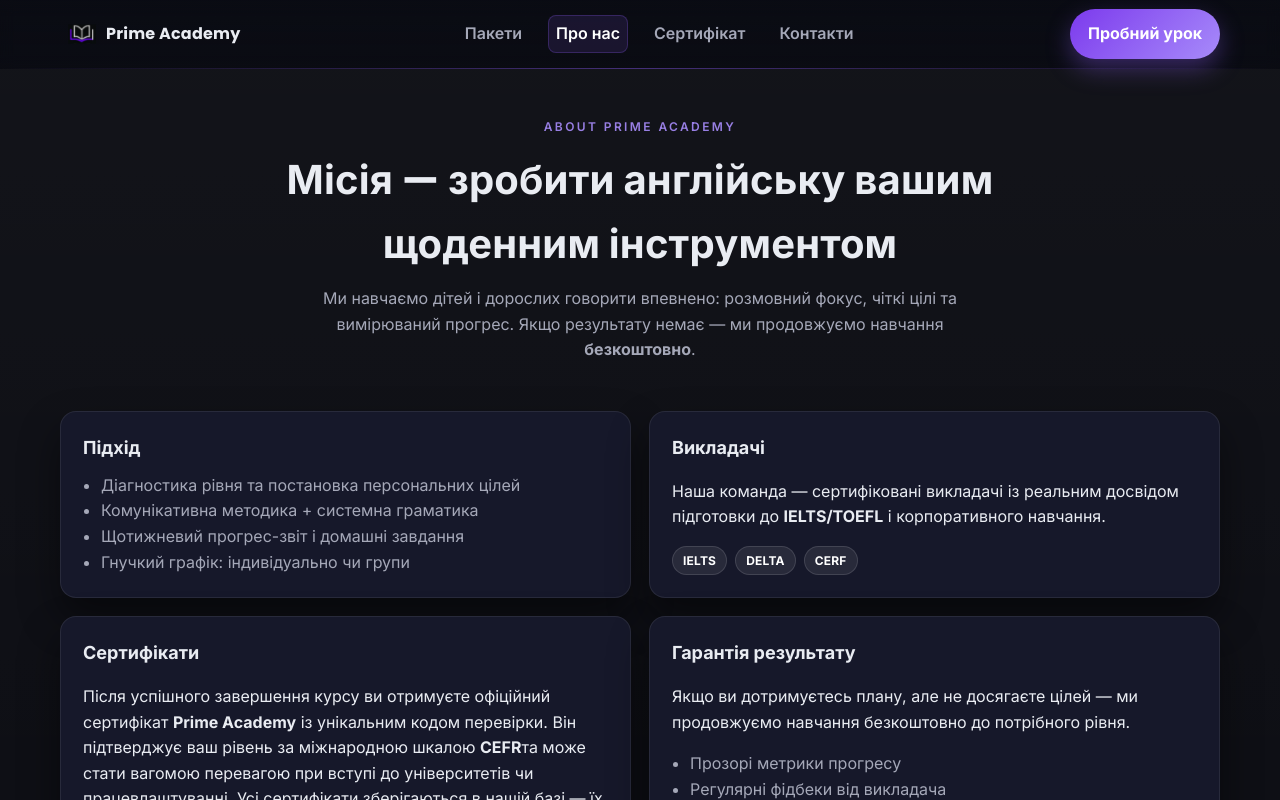
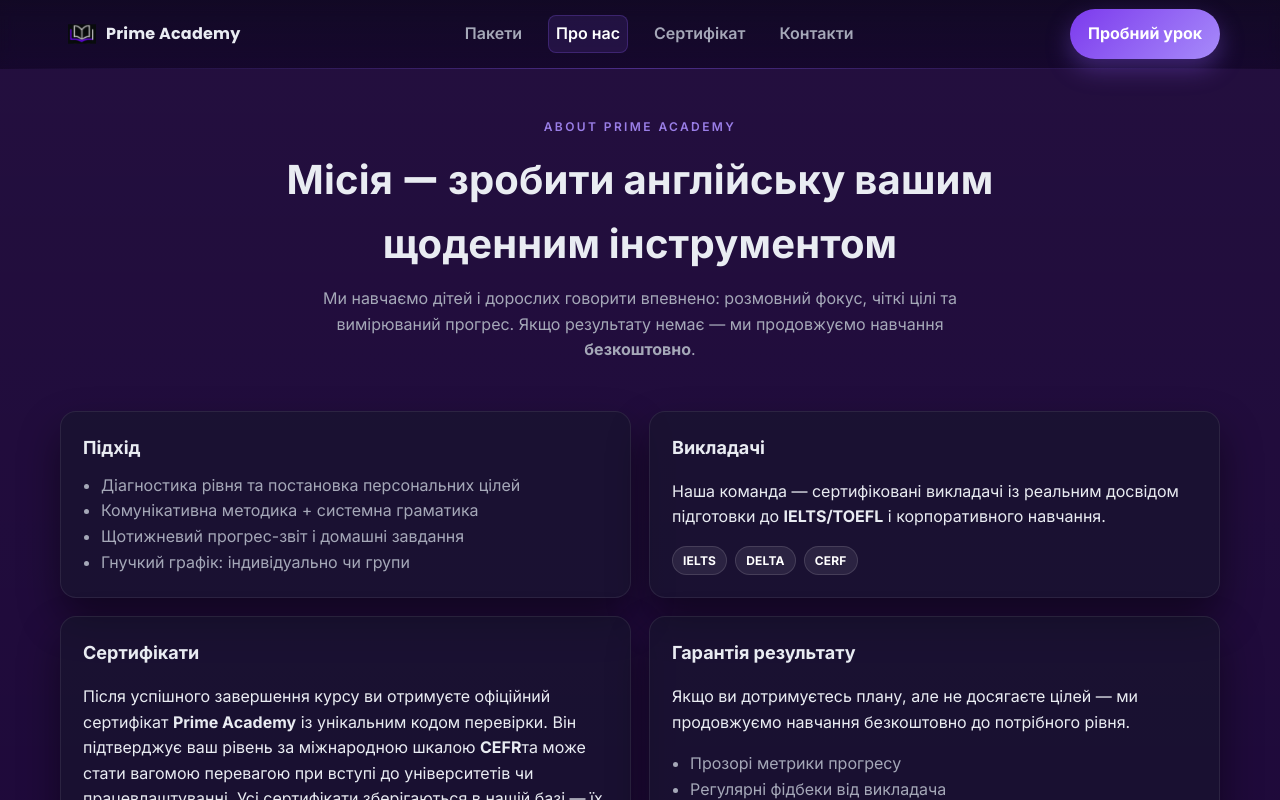
Before and after one commit to Ivan2330/english_app_info, a React (Vite) app in the folder frontend/: page /about in a window 1280 px wide. Shown: the top 800 px of the page. Built offline with nearby package versions, Linux system fonts and the light colour scheme; no server answers.

Commit message:
changing price card styles and global background

```diff
--- a/frontend/styles/price-card.css
+++ b/frontend/styles/price-card.css
@@ -21,7 +21,7 @@
     padding: 20px;
     border-radius: var(--radius);
     background: var(--card);
-    border: 1px solid rgba(255, 255, 255, .08);
+    border: 1px solid rgba(209 0 238);
     box-shadow: var(--shadow-lg);
     display: grid;
     gap: 14px;
--- a/frontend/styles/variables.css
+++ b/frontend/styles/variables.css
@@ -3,9 +3,9 @@
 
 :root {
     /* colors */
-    --bg: #0b0c12;
+    --bg: #1C0738;
     --surface: #121424;
-    --card: #16182a;
+    --card: #16182a87;
     --text: #e9ecf2;
     --muted: #a5a8b8;
     --primary-400: #a78bfa;
```
